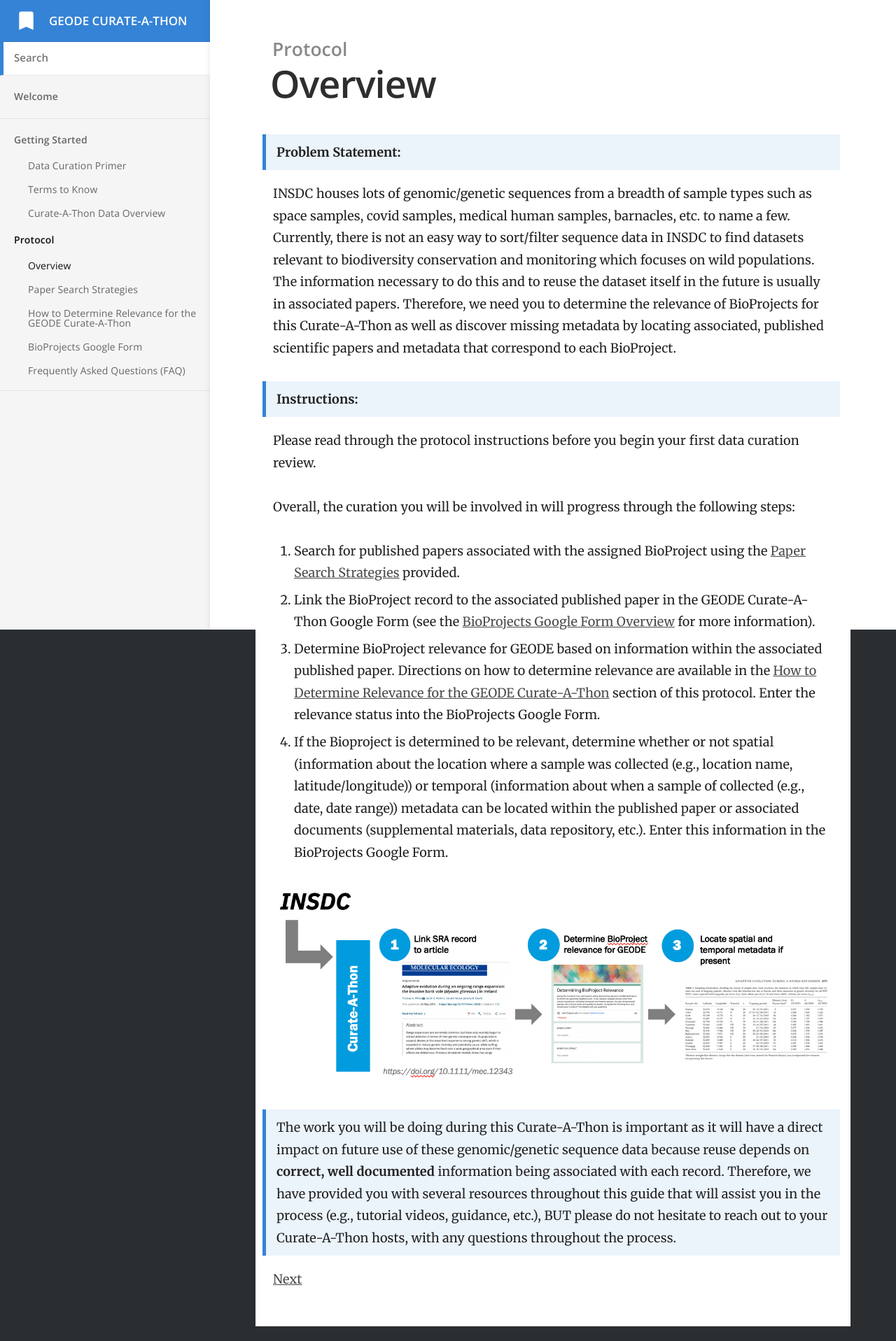
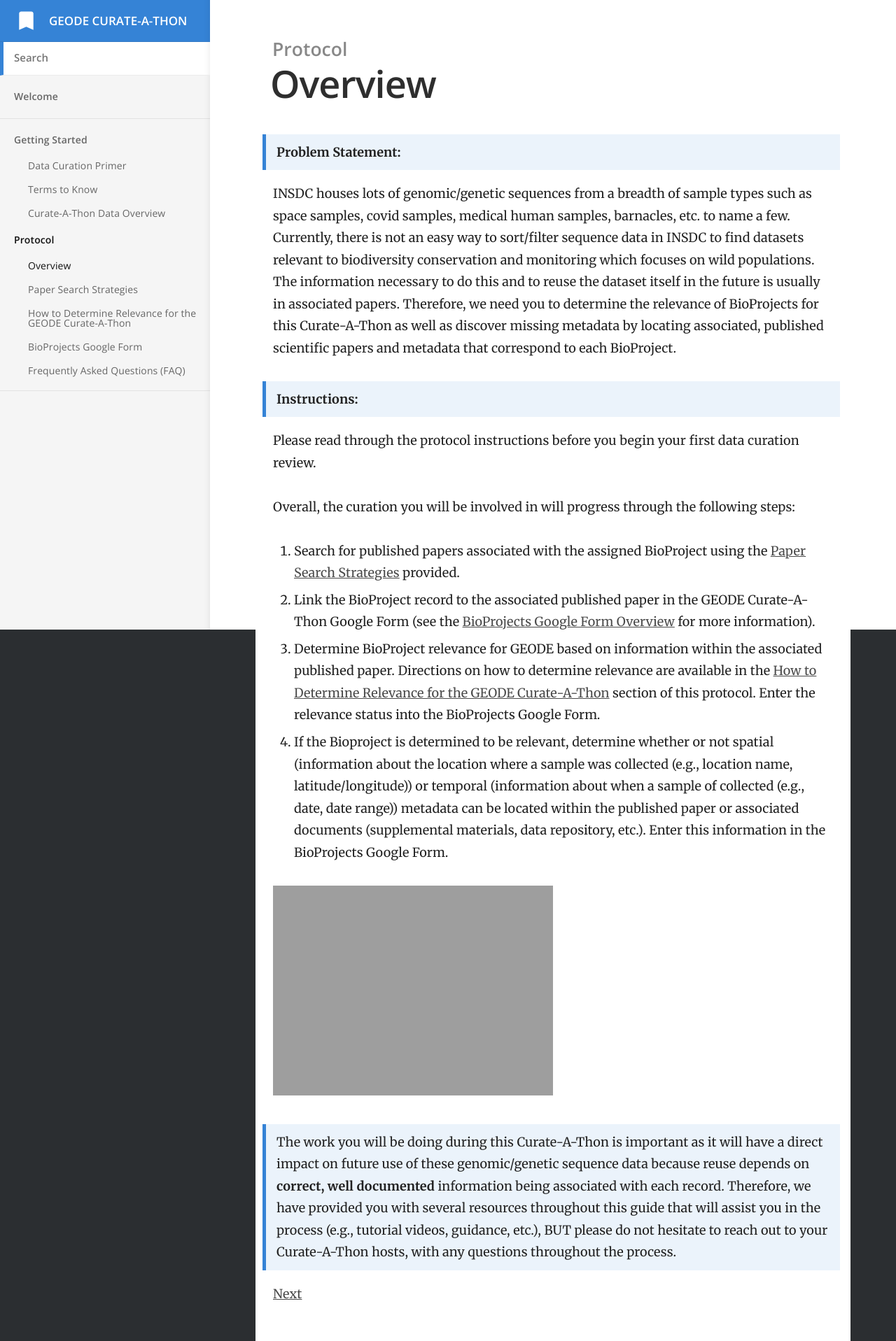
Before and after one commit to bdezray/GEODE-Curate-A-Thon, a Jekyll site: the page built from _docs/Protocol/Curate-A-Thon_Overview.md, in a window 1280 px wide. Shown: the whole page at 70% size. Built offline with Jekyll 4.4.1, drawn with Linux system fonts in a browser that asks for light colours; before the commit the page ends 1896 px from its top, so only the background shows below that.

Commit message:
Update workflow image

```diff
--- a/_docs/Protocol/Curate-A-Thon_Overview.md
+++ b/_docs/Protocol/Curate-A-Thon_Overview.md
@@ -18,7 +18,7 @@ Overall, the curation you will be involved in will progress through the followin
 3. Determine BioProject relevance for GEODE based on information within the associated published paper. Directions on how to determine relevance are available in the [How to Determine Relevance for the GEODE Curate-A-Thon](https://bdezray.github.io/Geode-Curate-A-Thon/Protocol/How%20To%20Determine%20Relevance%20for%20the%20GEODE%20Curate-A-Thon/) section of this protocol. Enter the relevance status into the BioProjects Google Form.
 4. If the Bioproject is determined to be relevant, determine whether or not spatial (information about the location where a sample was collected (e.g., location name, latitude/longitude)) or temporal (information about when a sample of collected (e.g., date, date range)) metadata can be located within the published paper or associated documents (supplemental materials, data repository, etc.). Enter this information in the BioProjects Google Form.
 
-![](https://bdezray.github.io/Geode-Curate-A-Thon/images/Curate-A-ThonWorkflow.png)
+![](https://bdezray.github.io/Geode-Curate-A-Thon/images/Curate-A-ThonWorkflow2.png)
 
 >The work you will be doing during this Curate-A-Thon is important as it will have a direct impact on future use of these genomic/genetic sequence data because reuse depends on **correct, well documented** information being associated with each record. Therefore, we have provided you with several resources throughout this guide that will assist you in the process (e.g., tutorial videos, guidance, etc.), BUT please do not hesitate to reach out to your Curate-A-Thon hosts, with any questions throughout the process.
 
```
Also changed, not shown: images/GEODECurate-A-ThonWorkflow2.png (added).
